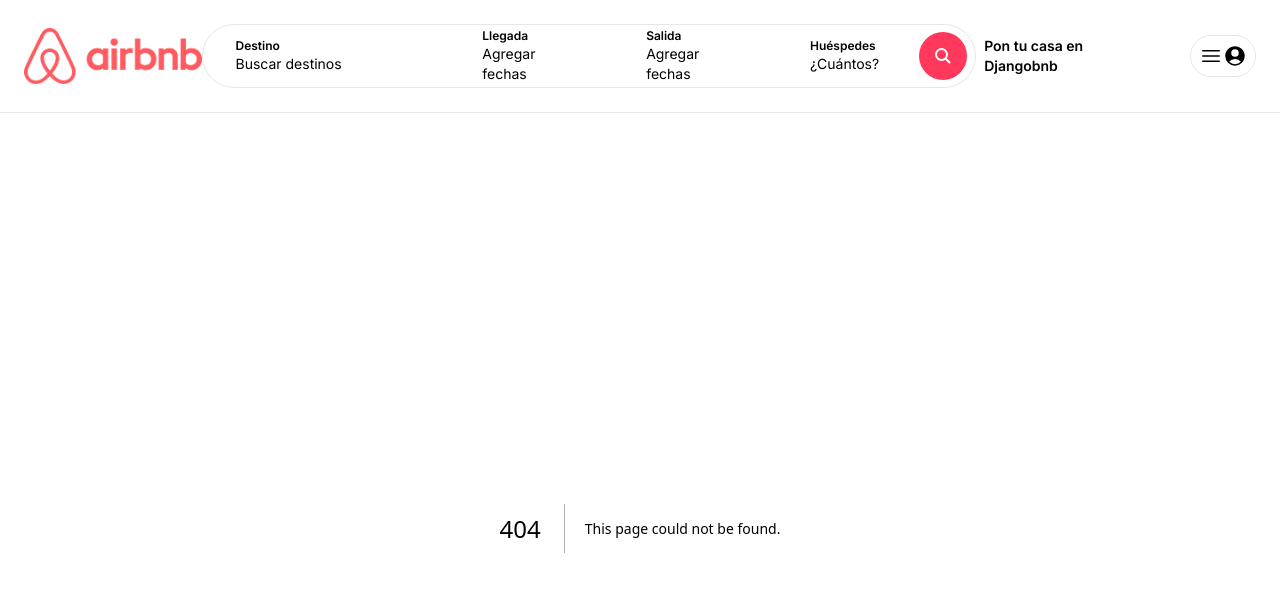
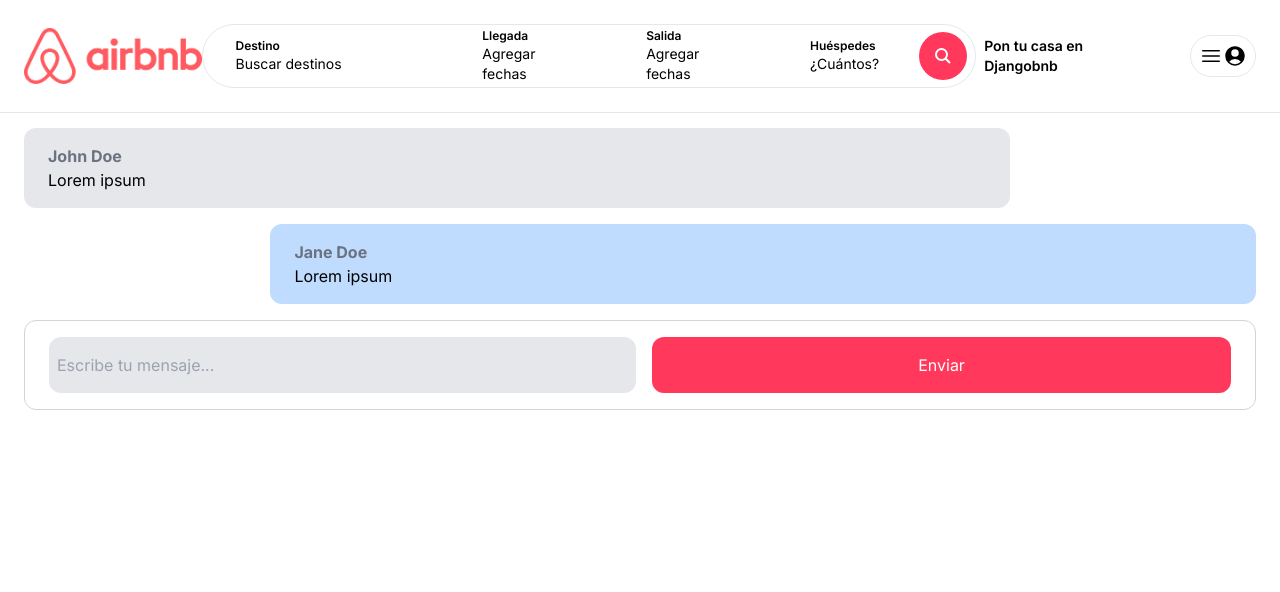
Before and after one commit to DerekAguilar/djangobnb, a Next.js app: page /inbox/1 in a window 1280 px wide. Before the commit this address had no page. Shown: the top 592 px of the page. Built offline with nearby package versions, Linux system fonts and the light colour scheme.

Commit message:
10 Conversation Details page (static)

```diff
--- /dev/null
+++ b/app/components/forms/CustomButton.tsx
@@ -0,0 +1,22 @@
+interface CustomButtonProps {
+    label:string;
+    className?:string;
+    onclick:()=>void
+}
+
+const CustomButton:React.FC<CustomButtonProps>=({
+    label,
+    onclick,
+    className
+})=>{
+    return (
+        <div
+        className={`w-full py-4 bg-airbnb hover:bg-airbnbDark text-white text-center rounded-xl transition cursor-pointer ${className}`}
+        onClick={onclick}
+        >
+            {label}
+        </div>
+    )
+}
+
+export default CustomButton;
--- /dev/null
+++ b/app/components/inbox/ConversationDetails.tsx
@@ -0,0 +1,38 @@
+'use client'; //Algunas funciones como onCLick no están permitidas en el formato por defecto (servidor) de un componente, así que se llama esto para usar como cliente
+import CustomButton from "../forms/CustomButton";
+
+const ConversationDetails=()=>{
+    return(
+        <>
+            <div className="max-h-[400px] overflow-auto flex flex-col space-y-4">
+                <div className="w-[80%] py-4 px-6 rounded-xl bg-gray-200">
+                <p className="font-bold text-gray-500">
+                    John Doe
+                </p>
+                <p>Lorem ipsum</p>
+                </div>
+                <div className="w-[80%] ml-[20%] py-4 px-6 rounded-xl bg-blue-200">
+                    <p className="font-bold text-gray-500">
+                        Jane Doe
+                    </p>
+                    <p>Lorem ipsum</p>
+                </div>
+            </div>
+
+            <div className="mt-4 py-4 px-6 flex border border-gray-300 space-x-4 rounded-xl">
+                <input
+                type="text"
+                placeholder="Escribe tu mensaje..."
+                className="w-full p-2 bg-gray-200 rounded-xl"
+                />
+                <CustomButton
+                label="Enviar"
+                onclick={()=>console.log('Clicked')}
+                className="w-[100px]"
+                />
+            </div>
+        </>
+    )
+}
+
+export default ConversationDetails;
--- /dev/null
+++ b/app/inbox/[id]/page.tsx
@@ -0,0 +1,11 @@
+import ConversationDetails from "@/app/components/inbox/ConversationDetails";
+
+const ConversationPage=()=>{
+    return (
+        <main className="max-w-[1500px] mx-auto px-6 pb-6">
+            <ConversationDetails/>
+        </main>
+    )
+}
+
+export default ConversationPage;
```
